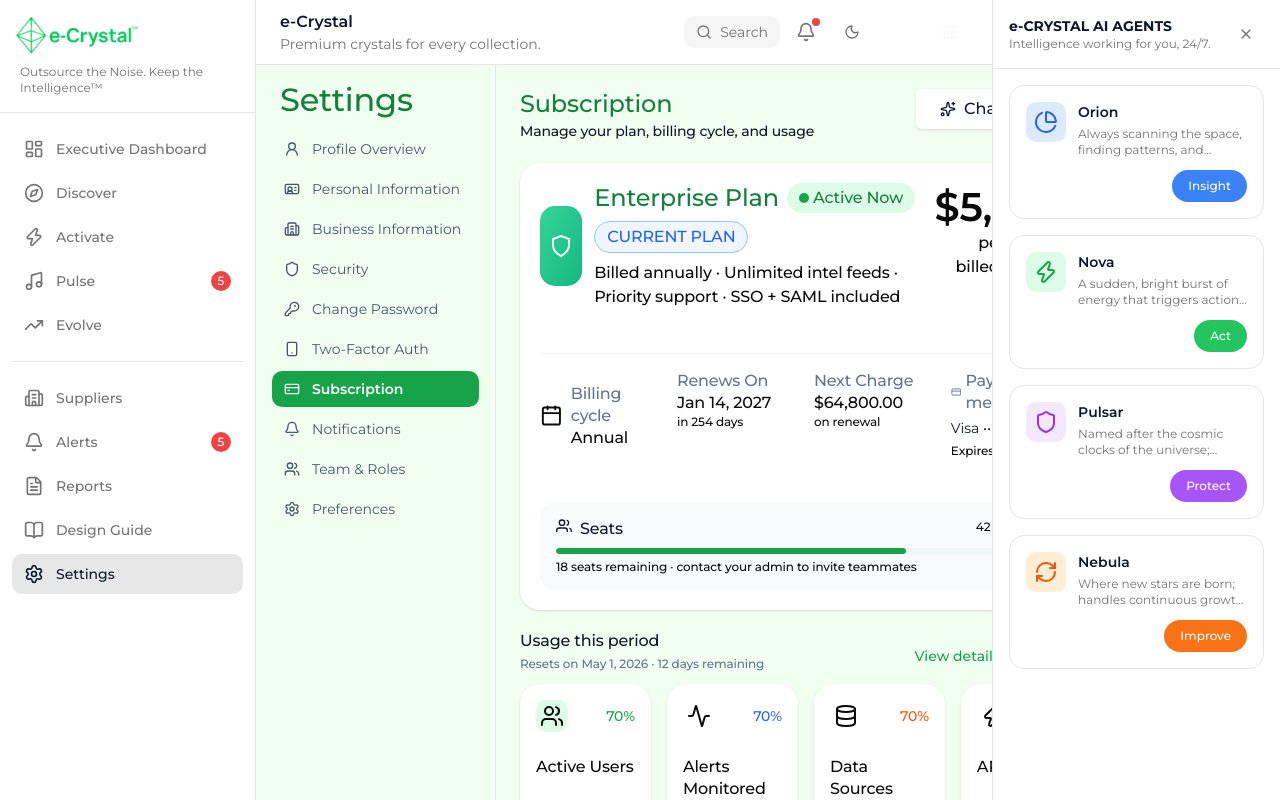
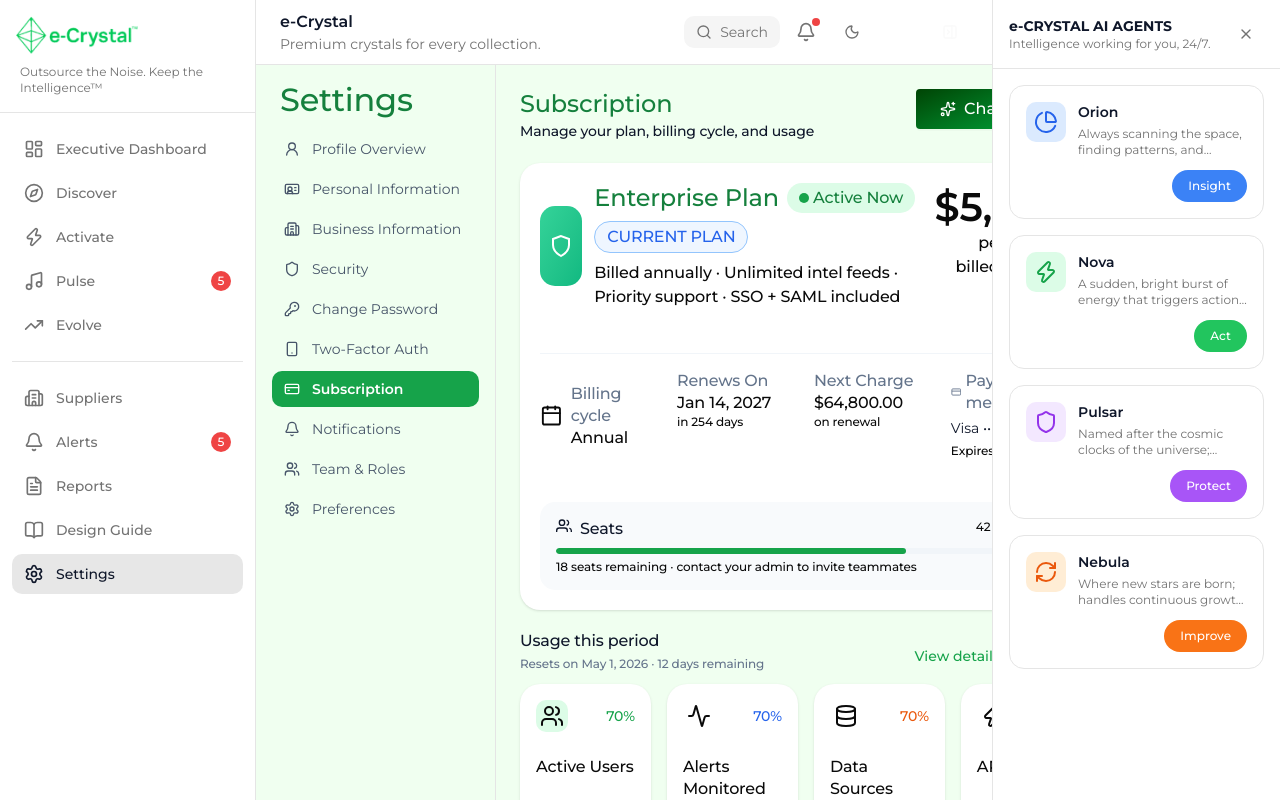
Before and after one commit to naimur61/Arbree-e-crystalscs, a Next.js app: page /settings/subscription in a window 1280 px wide. Shown: the top 800 px of the page. Built offline with nearby package versions, Linux system fonts and the light colour scheme.

Commit message:
feat(settings): In subscription page button color changed

```diff
--- a/src/app/settings/subscription/components/subscription-header.tsx
+++ b/src/app/settings/subscription/components/subscription-header.tsx
@@ -32,7 +32,7 @@ export default function SubscriptionHeader({
         icon={<Sparkles />}
         buttonContent="Change plan"
         handleOpen={handleChangePlan}
-        btnStyle="shrink-0 border-0 text-type-label-1-size"
+        btnStyle="shrink-0 border-0 text-type-label-1-size btn-gradient text-white"
       />
     </div>
   );
```
